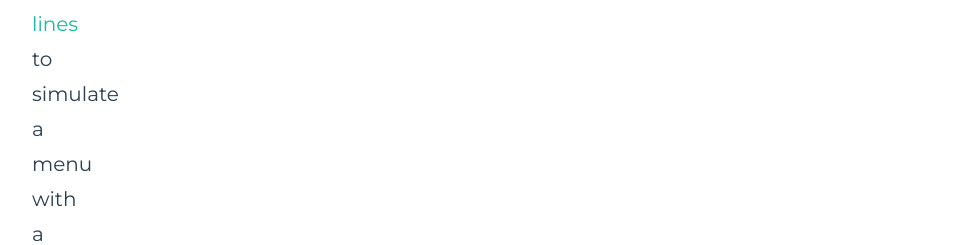
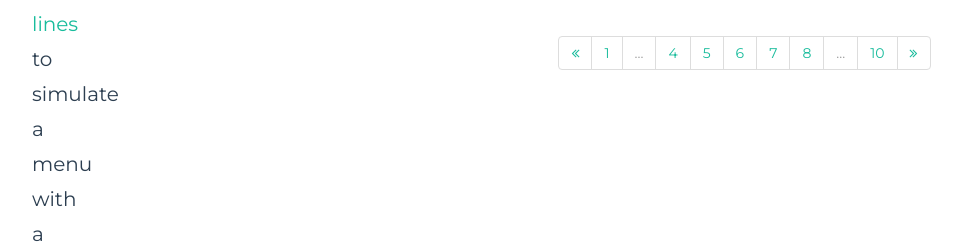
Before and after one commit to amatelin/neighborhood-guide, a PHP site: page /administration.php in a window 1280 px wide. Shown: the part 442-687 px from the top of the page, without its empty margins (8-970 px from the left). Run offline with PHP 8.4, Linux system fonts and the light colour scheme; data that the repository does not hold is empty; some libraries are stand-ins or nearby versions.

Commit message:
Added basic pagination

```diff
--- a/administration.php
+++ b/administration.php
@@ -116,6 +116,21 @@ include './inc/header.php'
                     </tbody>
                 </table>
             </div>
+            <div class="pagination-wrapper">
+                <ul class="pagination">
+                    <li><a href="#" class="fa fa-angle-double-left"></a></li>
+                    <li><a href="#">1</a></li>
+                    <li class="disabled"><a>...</a></li>
+                    <li><a href="#">4</a></li>
+                    <li><a href="#">5</a></li>
+                    <li><a href="#">6</a></li>
+                    <li><a href="#">7</a></li>
+                    <li><a href="#">8</a></li>
+                    <li class="disabled"><a href="#">...</a></li>
+                    <li><a href="#">10</a></li>
+                    <li><a href="#" class="fa fa-angle-double-right"></a></li>
+                </ul>
+            </div>
         </div>
     </div>
 
--- a/css/style.css
+++ b/css/style.css
@@ -220,6 +220,10 @@ nav .navbar .navbar-default .navbar-fixed-top > .container{
 }
 .img-centered {
     margin: 0 auto;
+}
+
+*.disabled > a {
+    cursor: default !important;
 }
 
 /*
@@ -1892,6 +1896,15 @@ header .intro-text-team{
     overflow: auto;
 }
 
+#admin-content .pagination-wrapper {
+    overflow: hidden;
+    text-align: center;
+}
+
+#admin-content .pagination li:not(.disabled) a {
+    color: #18bc9c;
+}
+
 /**
 *PROFILE
 **/
```
